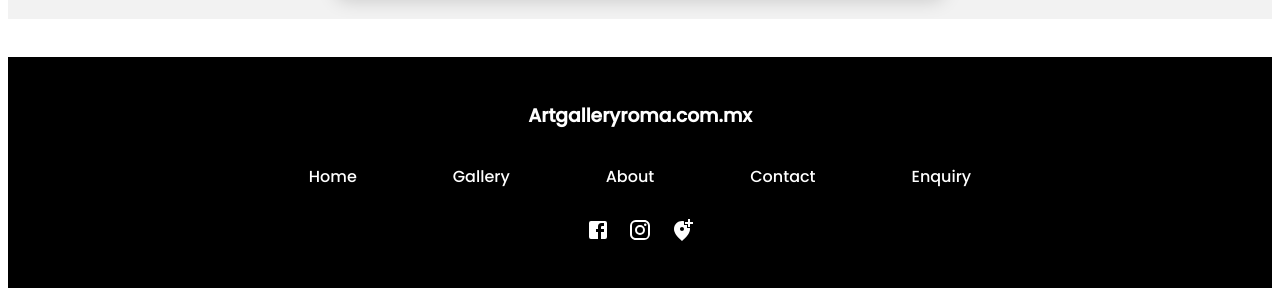
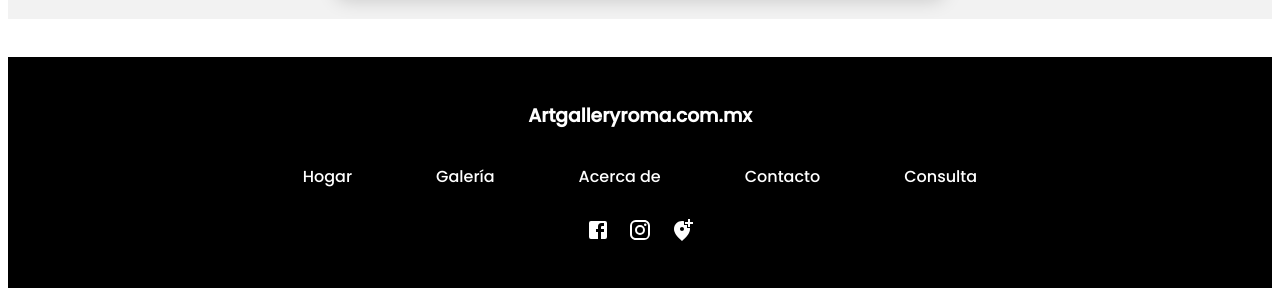
Before and after one commit to vaishkiyarminal001/ficha_technica, a React (Create React App) app: page /contact in a window 1280 px wide. Shown: the part 1109-1402 px from the top of the page. Built offline with nearby package versions, Linux system fonts and the light colour scheme.

Commit message:
Added Icon

```diff
--- a/src/Component/Footer/Footer.jsx
+++ b/src/Component/Footer/Footer.jsx
@@ -1,13 +1,48 @@
-import React from 'react';
+import React, { useState } from 'react';
 import "./Footer.css";
 import FacebookIcon from '@mui/icons-material/Facebook';
 import InstagramIcon from '@mui/icons-material/Instagram';
 import AddLocationAltIcon from '@mui/icons-material/AddLocationAlt';
 import { useNavigate } from 'react-router-dom';
+import { MyAuthContext } from '../Context/AuthContextProvide';
+
 
 export const Footer = () => {
 
     const navigate = useNavigate();
+    const {lang} = useState(MyAuthContext);
+
+
+    if(!lang){
+
+      return (
+
+        <div className="footer">
+
+            <h3>Artgalleryroma.com.mx</h3>
+
+            <div className="footSeconf">
+                <p onClick={() => {navigate("/")}}>Hogar</p>
+                <p onClick={() => {navigate("/gallery")}}>Galería</p>
+                <p onClick={() => {navigate("/about")}}>Acerca de</p>
+                <p onClick={() => {navigate("/contact")}}>Contacto</p>
+                <p onClick={() => {navigate("/form")}}>Consulta</p>
+            </div>
+
+            <div className="footIcon">
+                <div><FacebookIcon/></div>
+                <div><InstagramIcon/></div>
+                <div><AddLocationAltIcon/></div>
+            </div>
+
+
+
+        </div>
+      )
+
+    }
+
+
 
   return (
 
@@ -33,6 +68,9 @@ export const Footer = () => {
 
 
 
+
+
+
     </div>
   )
 }
--- a/src/Component/Navbar/Navbar.jsx
+++ b/src/Component/Navbar/Navbar.jsx
@@ -60,7 +60,7 @@ import React, { useState,useEffect } from 'react'
 
 
      <div className="upper-nav">
-      <button onClick={() => setLang(!lang)} className="nav-button">{lang ? "Española"  : "English"}</button>
+      <button onClick={() => setLang(!lang)} className="nav-button">{lang ? "Español"  : "English"}</button>
     </div>
 
        </div>
```
